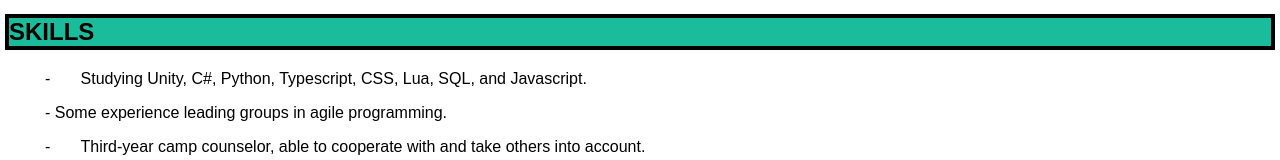
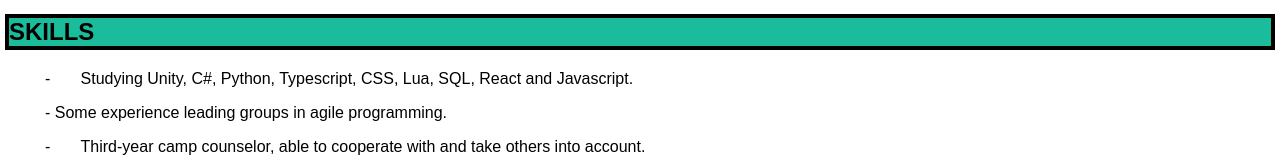
Before and after one commit to shrimptrimp/portfolio-project, a React (Create React App) app: page /cv in a window 1280 px wide. Shown: the part 206-366 px from the top of the page. Built offline with nearby package versions, Linux system fonts and the light colour scheme.

Commit message:
updated CV

```diff
--- a/src/components/example/CV.tsx
+++ b/src/components/example/CV.tsx
@@ -13,7 +13,7 @@ const CV: React.FC<CVProps> = () => {
       An active programming student and hobbyist, and cooperative third-year senior camp counselor.
 
       <h2>SKILLS</h2>
-      <ul>-	Studying Unity, C#, Python, Typescript, CSS, Lua, SQL, and Javascript.</ul>
+      <ul>-	Studying Unity, C#, Python, Typescript, CSS, Lua, SQL, React and Javascript.</ul>
       <ul>- Some experience leading groups in agile programming.</ul>
       <ul>-	Third-year camp counselor, able to cooperate with and take others into account.</ul>
       <ul>-	Programming hobbyist and software development student at Myyrmäki Varia.</ul>
```
